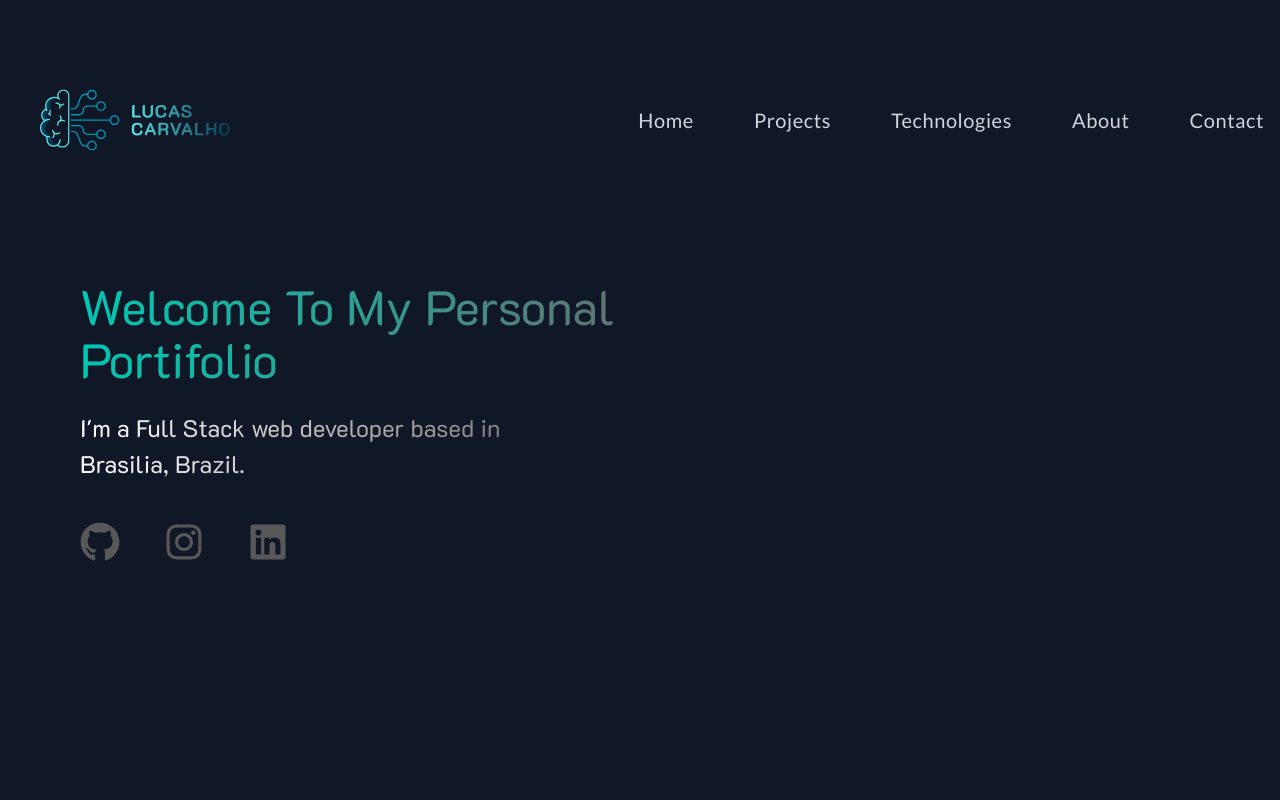
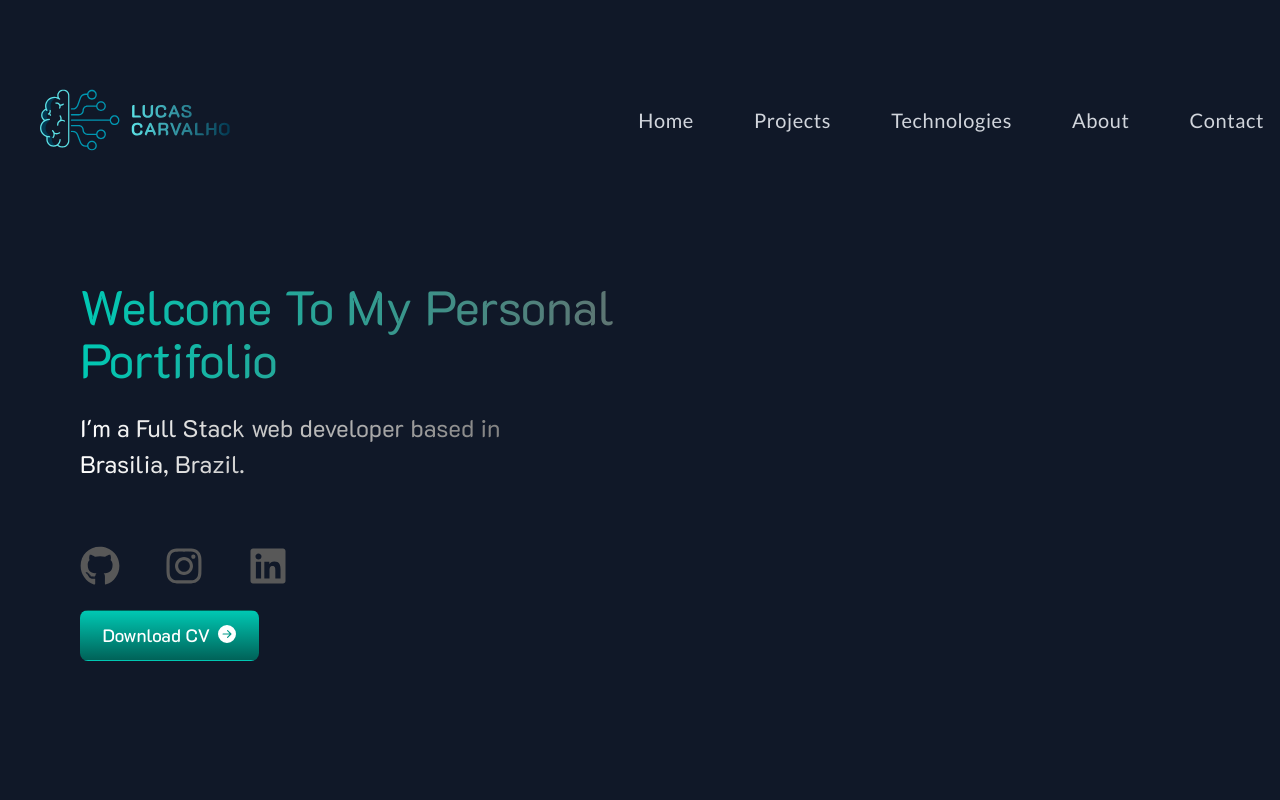
Before and after one commit to LuckSkyDevel/Portifolio, a React (Vite) app: page / in a window 1280 px wide. Shown: the top 800 px of the page. Built offline with nearby package versions, Linux system fonts and the light colour scheme.

Commit message:
Insert Download of CV!

```diff
--- a/package.json
+++ b/package.json
@@ -19,6 +19,7 @@
     "@tailwindcss/vite": "^4.1.16",
     "antd": "^5.27.6",
     "aos": "^2.3.4",
+    "file-saver": "^2.0.5",
     "motion": "^12.23.24",
     "react": "^19.1.1",
     "react-dom": "^19.1.1",
--- a/src/components/Home.jsx
+++ b/src/components/Home.jsx
@@ -3,6 +3,8 @@ import React from 'react';
 import { FaGithub, FaInstagram, FaLinkedin } from 'react-icons/fa';
 import techGif from '../assets/tech2.gif';
 import { motion } from 'motion/react';
+import { saveAs } from 'file-saver';
+import { BsArrowRightCircleFill } from "react-icons/bs";
 
 export default function Home() {
     const transition = {
@@ -11,13 +13,15 @@ export default function Home() {
         ease: [0, 0.71, 0.2, 1.01],
     };
 
+    const downloadCV = () => { saveAs("https://drive.google.com/file/d/10PMTWQ1EmX1Ey4-ACS8hogiY3x6jnaUF", "CVLucasCarvalho.pdf")};
+
     return (
         <>
-            <div className="flex flex-col lg:flex-row items-center lg:items-start lg:justify-between w-full h-80 lg:h-150 px-5 lg:px-20 py-0">
+            <div id="home" className="flex flex-col lg:flex-row items-center lg:items-start lg:justify-between w-full h-150 lg:h-150 px-5 lg:px-20 py-0">
                 <div className="absolute size-100 lg:size-250 right-0 lg:right-20 z-10">
                     <img src={techGif} alt="" />
                 </div>
-                <div className="relative flex-1 flex-col items-start justify-center top-10 z-20">
+                <div className="relative flex flex-1 flex-col items-center lg:items-start justify-center text-center lg:text-left top-10 z-20">
                     <motion.h1 className="primary-heading" initial={{ opacity: 0, scale: 0.5 }} animate={{ opacity: 1, scale: 1 }} transition={transition}>
                         Welcome To My Personal Portifolio
                     </motion.h1>
@@ -44,9 +48,9 @@ export default function Home() {
                             <FaLinkedin />
                         </motion.a>
                     </div>
-                    {/* <button className="secondary-button">
-            Download CV <FiArrowRight />{" "}
-          </button> */}
+                    <button className="secondary-button" onClick={downloadCV}>
+                        Download CV <BsArrowRightCircleFill />
+                    </button>
                 </div>
             </div>
         </>
--- a/src/index.css
+++ b/src/index.css
@@ -12,6 +12,7 @@
   --font-dm-sans: 'DM Sans', sans-serif;
   --default-font-family: var(--font-k2d);
   --color-primary: linear-gradient(90deg, #FFFFFF 0%, #6a6a6a 100%);
+  --color-secondary: linear-gradient(180deg, #00C8B3 0%, #006258 100%);
 }
 
 .logo-navbar {
@@ -59,6 +60,23 @@ button:hover {
 button:focus,
 button:focus-visible {
   outline: 4px auto -webkit-focus-ring-color;
+}
+
+.secondary-button {
+  background: linear-gradient(180deg, #00C8B3 0%, #006258 100%);
+  @apply flex text-lg align-middle;
+}
+
+.secondary-button svg {
+  display: flex;
+  align-items: center;
+  margin-left: 0.5rem;
+  margin-top: 0.2rem;
+}
+
+.secondary-button:hover {
+  background: linear-gradient(180deg, #006258 0%, #00C8B3 100%);
+  border-color: #acbcbd;
 }
 
 .primary-heading {
```
Also changed, not shown: 1 other file (tests, documents, lock files or other folders).
